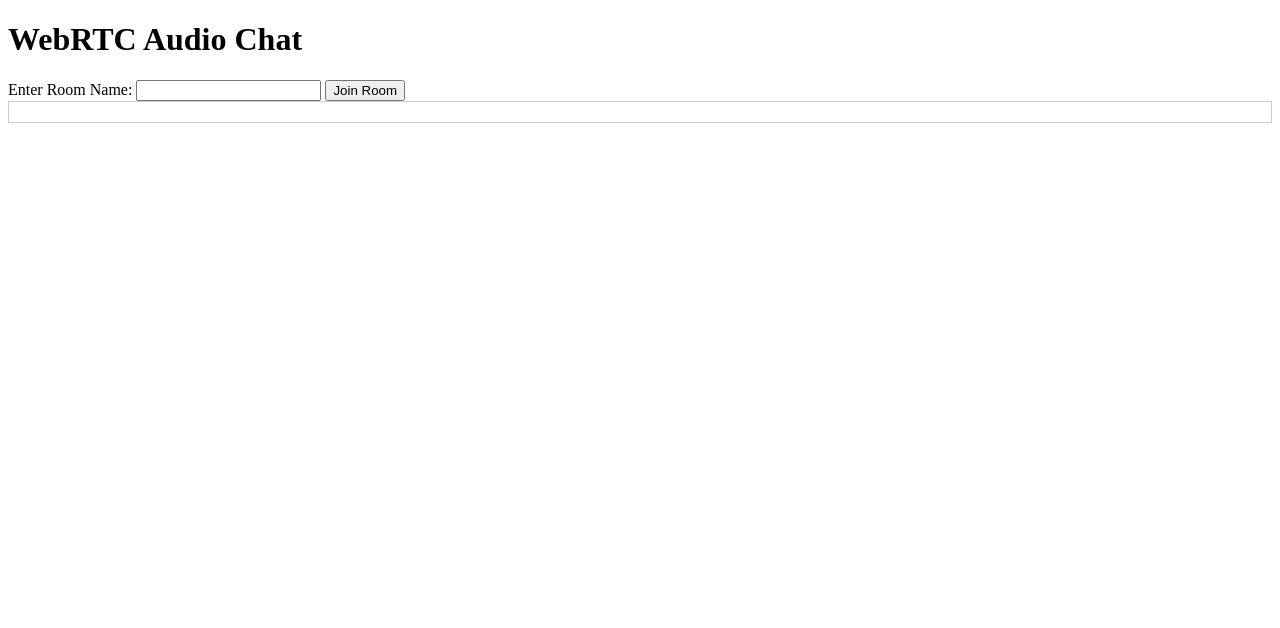
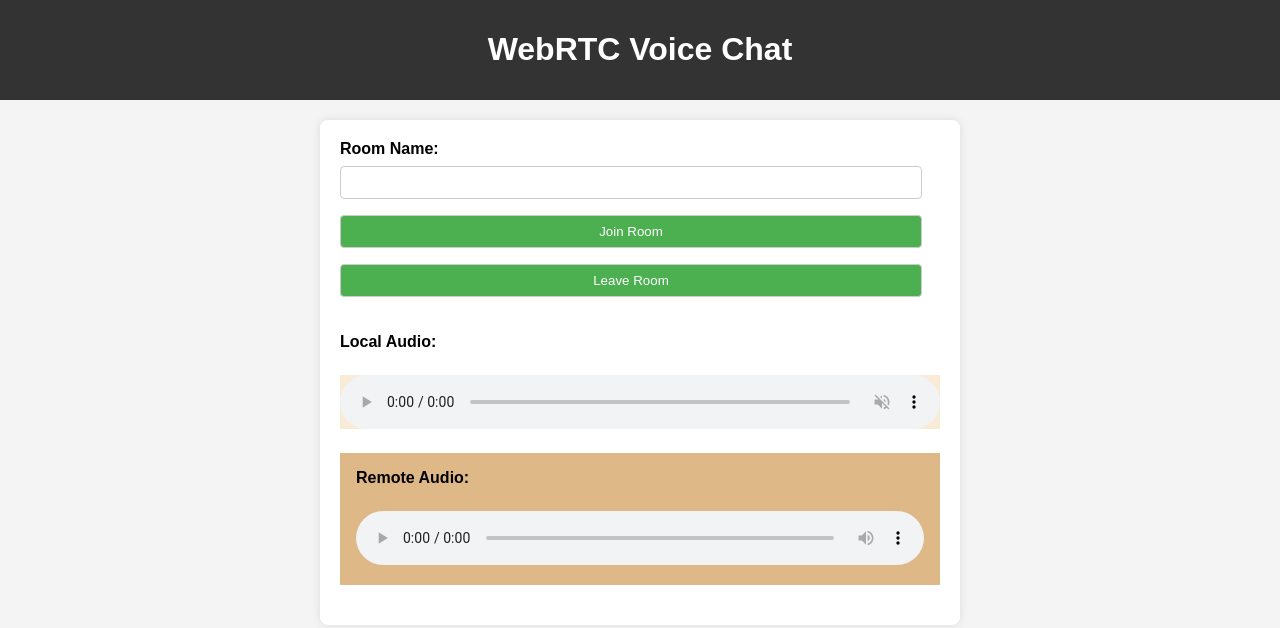
Before and after one commit to IzaanAnwar/hear-some, a website: page public/index.html in a window 1280 px wide. Drawn offline with nearby package versions, Linux system fonts and the light colour scheme; no server answers.

Commit message:
update 2

```diff
--- a/public/index.html
+++ b/public/index.html
@@ -3,100 +3,206 @@
   <head>
     <meta charset="UTF-8" />
     <meta name="viewport" content="width=device-width, initial-scale=1.0" />
-    <title>WebRTC Audio Chat</title>
+    <title>WebRTC Voice Chat</title>
     <style>
-      #audio-box {
+      body {
+        font-family: "Arial", sans-serif;
+        margin: 0;
+        padding: 0;
+        background-color: #f4f4f4;
+      }
+
+      header {
+        background-color: #333;
+        color: white;
+        padding: 10px;
+        text-align: center;
+      }
+
+      #main {
+        max-width: 600px;
+        margin: 20px auto;
+        background-color: #fff;
+        padding: 20px;
+        border-radius: 8px;
+        box-shadow: 0 0 10px rgba(0, 0, 0, 0.1);
+      }
+
+      label {
+        display: block;
+        margin-bottom: 8px;
+        font-weight: bold;
+      }
+
+      input,
+      button {
+        padding: 8px;
+        margin-bottom: 16px;
         border: 1px solid #ccc;
-        padding: 10px;
+        border-radius: 4px;
+        width: calc(100% - 18px);
+        box-sizing: border-box;
+      }
+
+      button {
+        background-color: #4caf50;
+        color: white;
+        cursor: pointer;
+      }
+
+      button:hover {
+        background-color: #45a049;
+      }
+
+      div {
+        margin-bottom: 20px;
+      }
+
+      #localAudio,
+      #remoteAudio {
+        width: 100%;
+        margin-top: 16px;
+      }
+
+      #localAudio {
+        background-color: antiquewhite;
+      }
+
+      #remoteAudio {
+        background-color: burlywood;
       }
     </style>
   </head>
+  <body>
+    <header>
+      <h1>WebRTC Voice Chat</h1>
+    </header>
 
-  <body>
-    <h1>WebRTC Audio Chat</h1>
-    <div>
-      <label for="room-input">Enter Room Name:</label>
-      <input type="text" id="room-input" />
-      <button onclick="joinRoom()">Join Room</button>
-    </div>
-    <div id="audio-box"></div>
+    <section id="main">
+      <div>
+        <label for="roomInput">Room Name:</label>
+        <input type="text" id="roomInput" />
+        <button onclick="joinRoom()">Join Room</button>
+        <button onclick="leaveRoom()">Leave Room</button>
+      </div>
+      <div>
+        <label for="localAudio">Local Audio:</label>
+        <audio id="localAudio" controls muted></audio>
+      </div>
+      <div style="background-color: burlywood; padding: 16px">
+        <label for="remoteAudio">Remote Audio:</label>
+        <audio id="remoteAudio" controls></audio>
+      </div>
+    </section>
 
     <script src="/socket.io/socket.io.js"></script>
     <script>
       const socket = io();
-      let localStream;
-      let peerConnections = {};
+      const roomInput = document.getElementById("roomInput");
+      const localAudio = document.getElementById("localAudio");
+      const remoteAudio = document.getElementById("remoteAudio");
+      let localPeerConnection;
+      let remotePeerConnection;
 
-      const joinRoom = () => {
-        const roomInput = document.getElementById("room-input");
-        const roomName = roomInput.value.trim();
+      function joinRoom() {
+        const roomName = roomInput.value;
+        if (roomName.trim() === "") {
+          alert("Please enter a room name.");
+          return;
+        }
 
-        socket.emit("join-room", roomName);
+        socket.emit("createRoom", roomName);
 
+        localPeerConnection = new RTCPeerConnection();
         navigator.mediaDevices
-          .getUserMedia({ audio: true })
+          .getUserMedia({ audio: true, video: false })
           .then((stream) => {
-            localStream = stream;
-            const audio = new Audio();
-            audio.srcObject = stream;
-            audio.play();
+            localAudio.srcObject = stream;
+            localPeerConnection.addStream(stream);
 
-            socket.on("user-connected", (userId, clients) => {
-              console.log("User connected:", userId);
-              createPeerConnection(userId, stream);
-              clients.forEach((client) => {
-                if (client !== userId && !peerConnections[client]) {
-                  createPeerConnection(client, stream);
+            localPeerConnection.onicecandidate = (event) => {
+              if (event.candidate) {
+                socket.emit("iceCandidate", {
+                  room: roomName,
+                  candidate: event.candidate,
+                });
+              }
+            };
+
+            localPeerConnection
+              .createOffer()
+              .then((offer) => localPeerConnection.setLocalDescription(offer))
+              .then(() => {
+                socket.emit("offer", {
+                  room: roomName,
+                  offer: localPeerConnection.localDescription,
+                });
+              })
+              .catch((error) => {
+                console.error("Error creating offer:", error);
+              });
+          })
+          .catch((error) => {
+            console.error("Error accessing user media:", error);
+          });
+
+        socket.on("offer", (offer) => {
+          remotePeerConnection = new RTCPeerConnection();
+          navigator.mediaDevices
+            .getUserMedia({ audio: true, video: false })
+            .then((stream) => {
+              remoteAudio.srcObject = stream;
+              remotePeerConnection.addStream(stream);
+
+              remotePeerConnection.onicecandidate = (event) => {
+                if (event.candidate) {
+                  socket.emit("iceCandidate", {
+                    room: roomName,
+                    candidate: event.candidate,
+                  });
                 }
+              };
+
+              remotePeerConnection.setRemoteDescription(
+                new RTCSessionDescription(offer)
+              );
+
+              return remotePeerConnection.createAnswer();
+            })
+            .then((answer) => remotePeerConnection.setLocalDescription(answer))
+            .then(() => {
+              socket.emit("answer", {
+                room: roomName,
+                answer: remotePeerConnection.localDescription,
               });
+            })
+            .catch((error) => {
+              console.error("Error creating answer:", error);
             });
+        });
 
-            socket.on("user-disconnected", (userId, clients) => {
-              console.log("User disconnected:", userId);
-              if (peerConnections[userId]) {
-                peerConnections[userId].close();
-                delete peerConnections[userId];
-              }
-            });
-          })
-          .catch((error) =>
-            console.error("Error accessing microphone:", error)
+        socket.on("answer", (answer) => {
+          localPeerConnection.setRemoteDescription(
+            new RTCSessionDescription(answer)
           );
-      };
+        });
 
-      const createPeerConnection = (userId, stream) => {
-        const peerConnection = new RTCPeerConnection();
+        socket.on("iceCandidate", (candidate) => {
+          localPeerConnection.addIceCandidate(new RTCIceCandidate(candidate));
+        });
+      }
 
-        peerConnection.addStream(stream);
+      function leaveRoom() {
+        if (localPeerConnection) {
+          localPeerConnection.close();
+        }
+        if (remotePeerConnection) {
+          remotePeerConnection.close();
+        }
 
-        peerConnection.onicecandidate = (event) => {
-          if (event.candidate) {
-            socket.emit("ice-candidate", event.candidate, userId);
-          }
-        };
-
-        peerConnection.onnegotiationneeded = () => {
-          peerConnection
-            .createOffer()
-            .then((offer) => {
-              return peerConnection.setLocalDescription(offer);
-            })
-            .then(() => {
-              socket.emit("offer", peerConnection.localDescription, userId);
-            });
-        };
-
-        peerConnection.onaddstream = (event) => {
-          const audioBox = document.getElementById("audio-box");
-          const audioElement = document.createElement("audio");
-          audioElement.srcObject = event.stream;
-          audioElement.play();
-          audioBox.appendChild(audioElement);
-        };
-
-        peerConnections[userId] = peerConnection;
-        return peerConnection;
-      };
+        localAudio.srcObject = null;
+        remoteAudio.srcObject = null;
+      }
     </script>
   </body>
 </html>
```
Also changed, not shown: src/index.js (+17 -48 lines).
